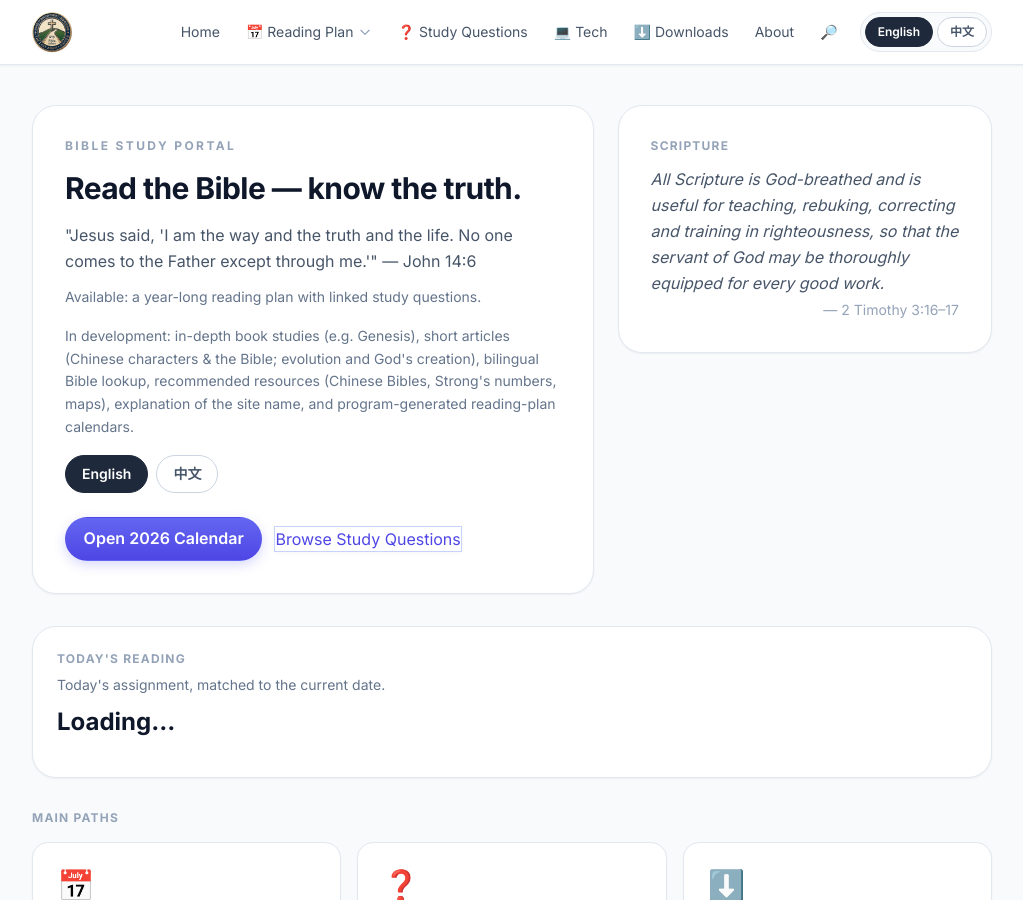
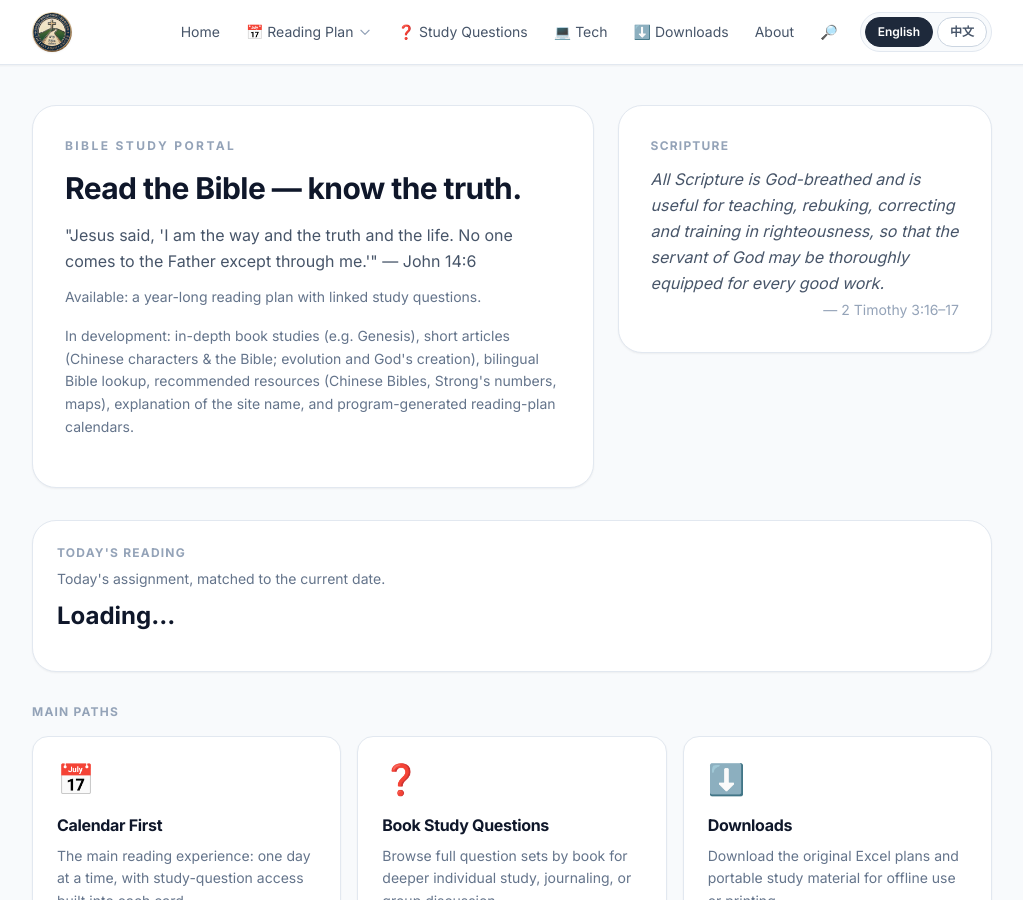
Before and after one commit to mansli7/mansli7.github.io, a Jekyll site: the page built from index.md, in a window 1280 px wide and 900 px high. Shown: the whole window, without its empty margins (128-1151 px from the left). Built offline with Jekyll 4.4.1, drawn with Linux system fonts in a browser that asks for light colours; nearby versions of some CDN libraries.

Commit message:
clean hero

```diff
--- a/index.md
+++ b/index.md
@@ -15,16 +15,7 @@ title: Home
     <p class="card-zh text-sm text-slate-500 leading-relaxed mb-4">已有：一年通讀聖經計劃，配合聖經思考問題。</p>
     <p class="card-en text-sm text-slate-500 leading-relaxed mb-4">In development: in-depth book studies (e.g. Genesis), short articles (Chinese characters & the Bible; evolution and God's creation), bilingual Bible lookup, recommended resources (Chinese Bibles, Strong's numbers, maps), explanation of the site name, and program-generated reading-plan calendars.</p>
     <p class="card-zh text-sm text-slate-500 leading-relaxed mb-4">在建：精讀書卷（例如創世記）、短文分享（漢字與聖經、進化論與神的創造）、中英經文查詢、網站推薦與地圖、網站名稱說明，以及用程序生成的讀經計劃日曆。</p>
-    <div class="flex flex-wrap items-center gap-2 mb-6">
-      <button type="button" data-lang-switch="en" class="lang-switch px-4 py-2 rounded-full text-sm font-semibold">English</button>
-      <button type="button" data-lang-switch="zh" class="lang-switch px-4 py-2 rounded-full text-sm font-semibold">中文</button>
-    </div>
-    <div class="flex flex-wrap items-center gap-3">
-      <a href="/bs/ar/2026-calendar" class="cta card-en">Open 2026 Calendar</a>
-      <a href="/bs/ar/2026-calendar" class="cta card-zh">打開 2026 月曆</a>
-      <a href="/bs/sq/" class="cta-outline card-en">Browse Study Questions</a>
-      <a href="/bs/sq/" class="cta-outline card-zh">瀏覽學習問題</a>
-    </div>
+
   </section>
 
   <aside class="bg-white rounded-3xl border border-slate-200 shadow-sm p-8">
```
